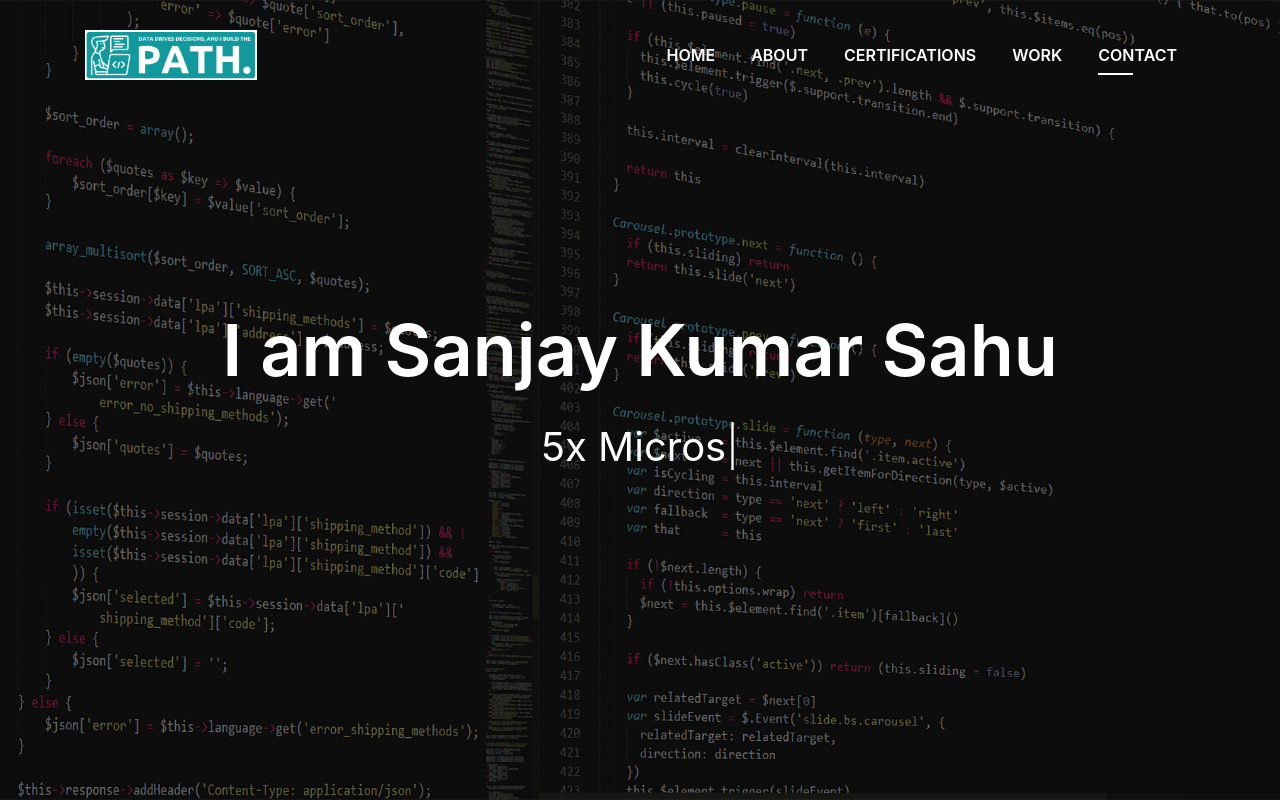
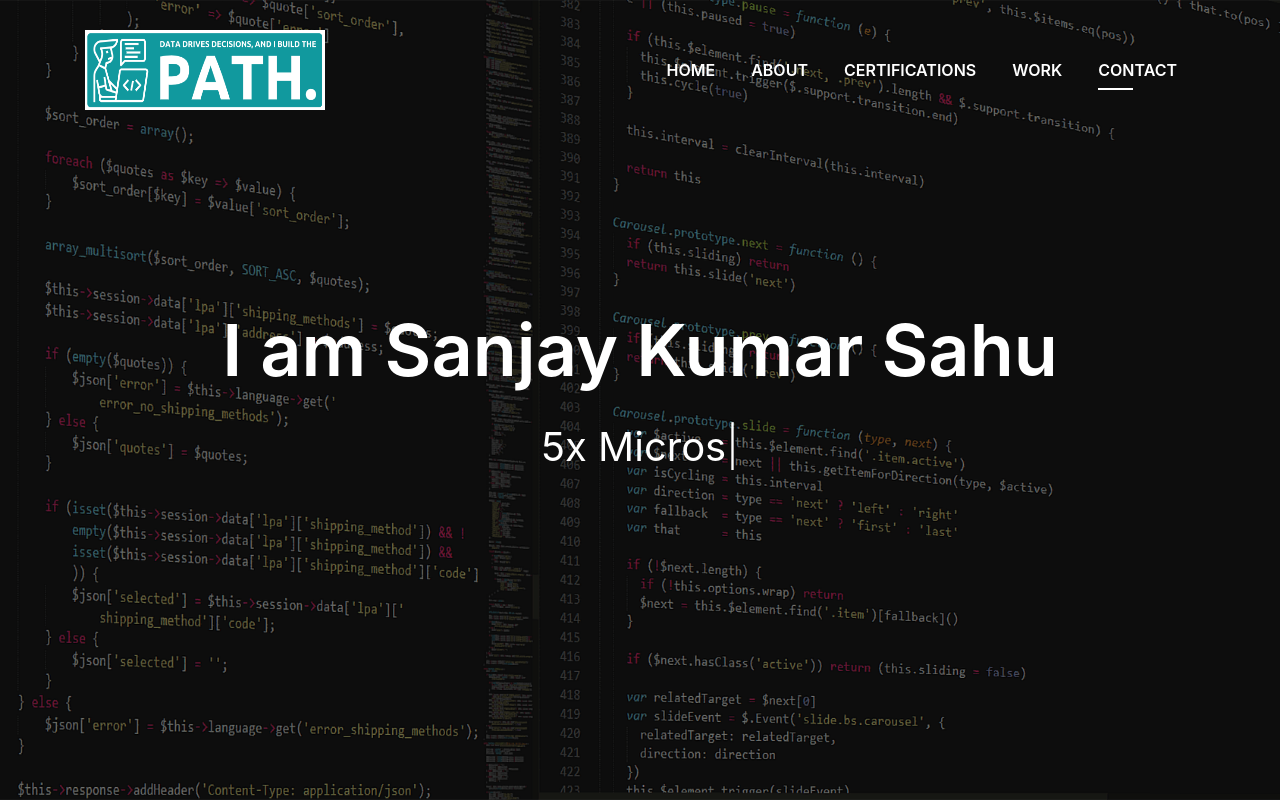
Before and after one commit to Sanjay-Sahu811/Portfolio, a plain HTML site: page index.html in a window 1280 px wide. Shown: the top 802 px of the page. Drawn offline with Linux system fonts and the light colour scheme; files whose address does not match are found by name.

Commit message:
resized logod

```diff
--- a/css/style.css
+++ b/css/style.css
@@ -32,8 +32,8 @@
 }
 
 .logo-img {
-  height: 50px; /* Adjust size as needed */
-  width: auto;
+  height: 80px; /* Adjust size as needed */
+  width: 240px;
   display: inline-block;
 }
 
```
